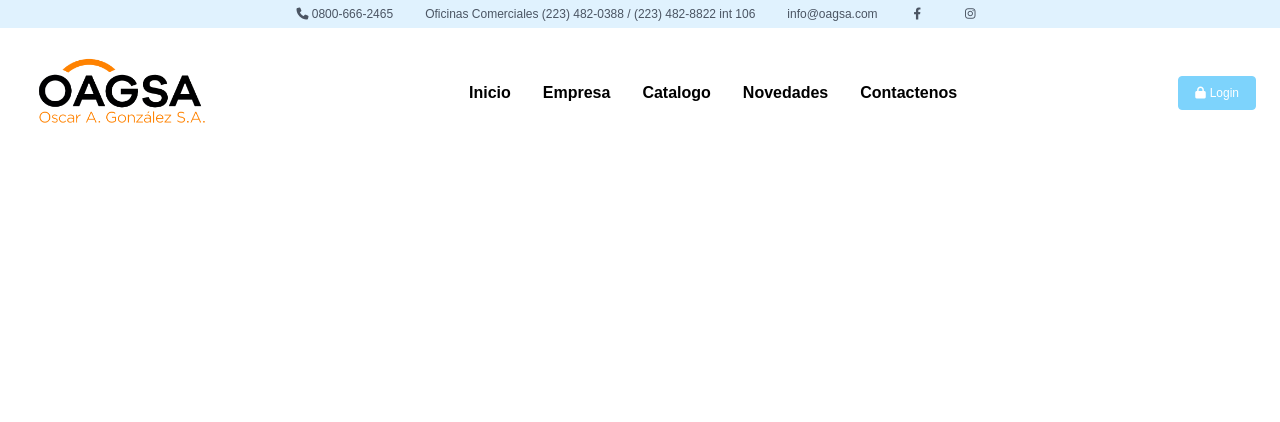
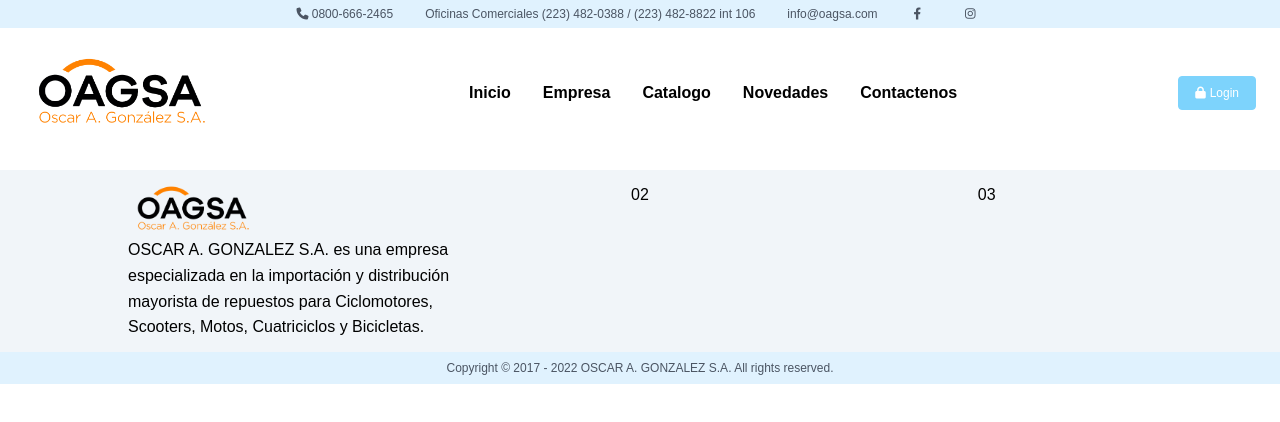
Before and after one commit to RamunnoAJ/oagsa, a Vue app: page / in a window 1280 px wide. Shown: the top 422 px of the page. Built offline with nearby package versions, Linux system fonts and the light colour scheme; the HTML template or start-up script is replaced by a standard one.

Commit message:
added footer

```diff
--- a/src/App.vue
+++ b/src/App.vue
@@ -1,11 +1,13 @@
 <template>
   <Navigation />
   <RouterView />
+  <Footer />
 </template>
 
 <script setup>
 import { RouterView } from 'vue-router'
 import Navigation from './components/Navigation.vue';
+import Footer from './components/Footer.vue';
 </script>
 
 <style>
--- /dev/null
+++ b/src/components/Footer.vue
@@ -0,0 +1,25 @@
+<template>
+  <footer>
+    <div class="bg-slate-100 min-h-min py-3 mt-3">
+      <div class="max-w-5xl grid gap-4 grid-cols-3 mx-auto justify-items-center">
+        <div>
+          <div class="flex items-center flex-shrink-0 mr-6">
+            <img class="fill-current lg:w-32 mr-2" src="../assets/images/logo.png" alt="branding logo">
+          </div>
+          <div>
+            <p class="font-thin">OSCAR A. GONZALEZ S.A. es una empresa especializada en la importación y distribución
+              mayorista de
+              repuestos para Ciclomotores, Scooters, Motos, Cuatriciclos y Bicicletas.</p>
+          </div>
+        </div>
+        <div>02</div>
+        <div>03</div>
+      </div>
+    </div>
+    <div class="bg-sky-100 text-xs py-2">
+      <div class="container flex sm:justify-center space-x-4 text-gray-600 gap-4 items-center m-auto">
+        <p>Copyright © 2017 - 2022 OSCAR A. GONZALEZ S.A. All rights reserved.</p>
+      </div>
+    </div>
+  </footer>
+</template>
```
